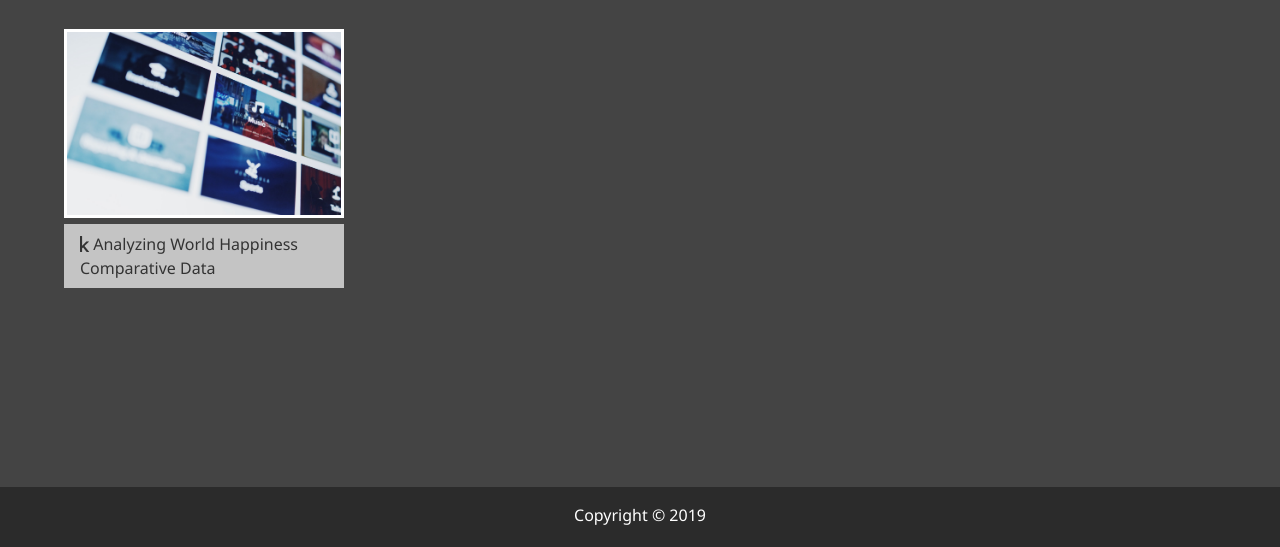
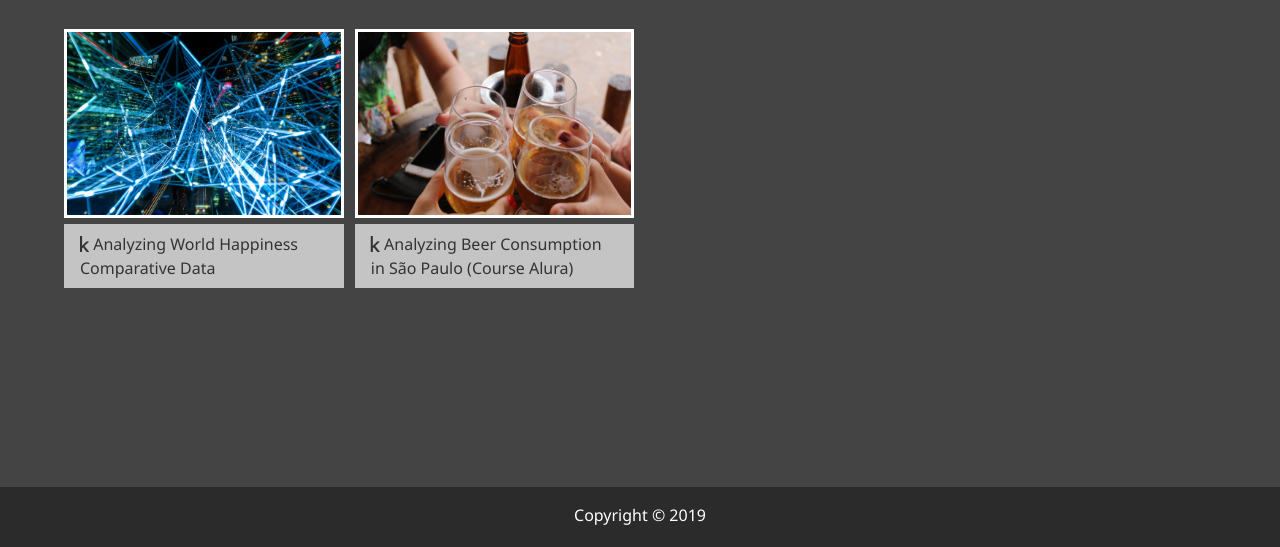
Before and after one commit to Igorth/my_portfolio, a website: page dist/work.html in a window 1280 px wide. Shown: the part 253-800 px from the top of the page. Drawn offline with Linux system fonts and the light colour scheme.

Commit message:
added new project

```diff
--- a/dist/work.html
+++ b/dist/work.html
@@ -49,7 +49,7 @@
             href="https://www.kaggle.com/igordiasth/analyzing-world-happiness-comparative-data"
             target="_blank"
           >
-            <img src="img/projects/project1.jpg" alt="Project" />
+            <img src="img/projects/data.jpg" alt="Project" />
           </a>
           <a
             href="https://www.kaggle.com/igordiasth/analyzing-world-happiness-comparative-data"
@@ -58,6 +58,22 @@
           >
             <i class="fab fa-kaggle"></i> Analyzing World Happiness Comparative
             Data
+          </a>
+        </div>
+        <div class="item">
+          <a
+            href="https://www.kaggle.com/igordiasth/studying-data-science-linear-regression"
+            target="_blank"
+          >
+            <img src="img/projects/beer.jpg" alt="Project" />
+          </a>
+          <a
+            href="https://www.kaggle.com/igordiasth/studying-data-science-linear-regression"
+            target="_blank"
+            class="btn-light"
+          >
+            <i class="fab fa-kaggle"></i> Analyzing Beer Consumption in São
+            Paulo (Course Alura)
           </a>
         </div>
         <!--
```
Also changed, not shown: dist/img/projects/beer.jpg (added), dist/img/projects/data.jpg (added), dist/img/projects/project1.jpg (deleted), dist/img/projects/project2.jpg (deleted), dist/img/projects/project3.jpg (deleted), dist/img/projects/project4.jpg (deleted), dist/img/projects/project5.jpg (deleted), 1 other file.
